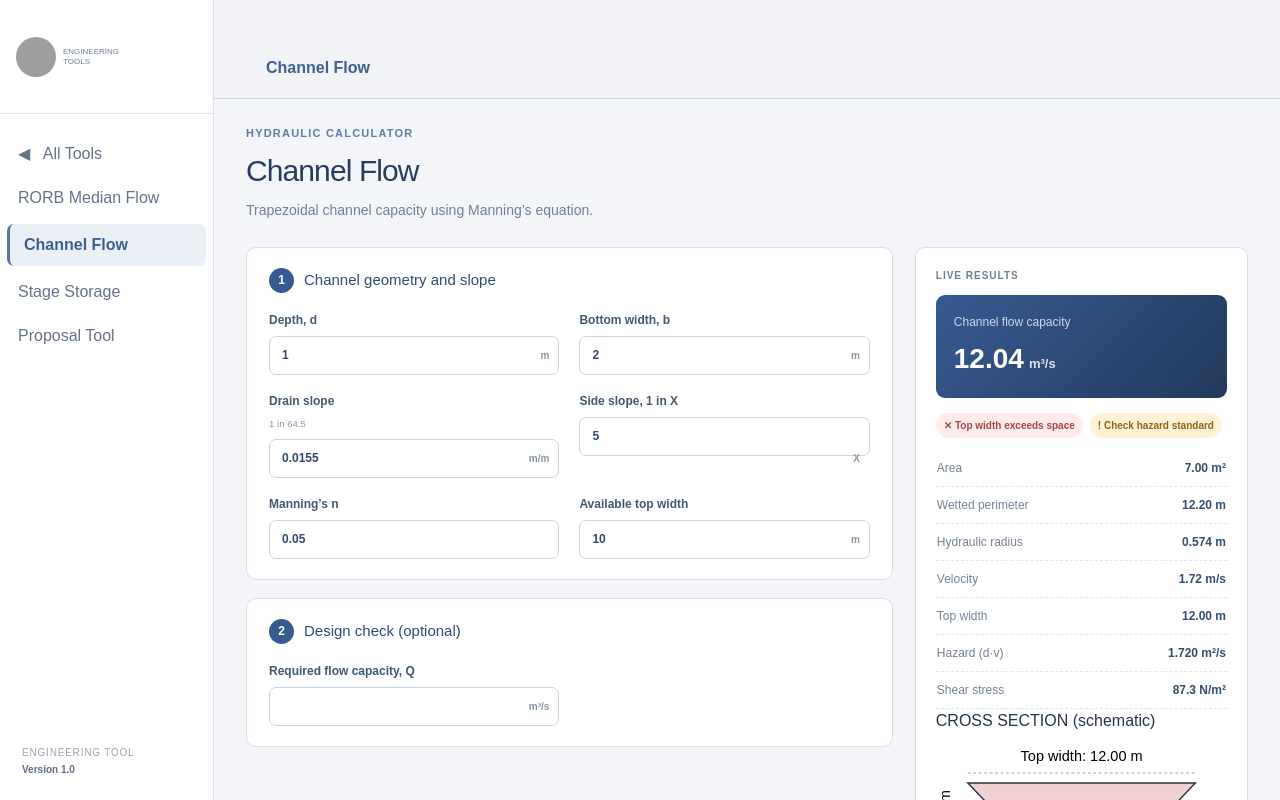
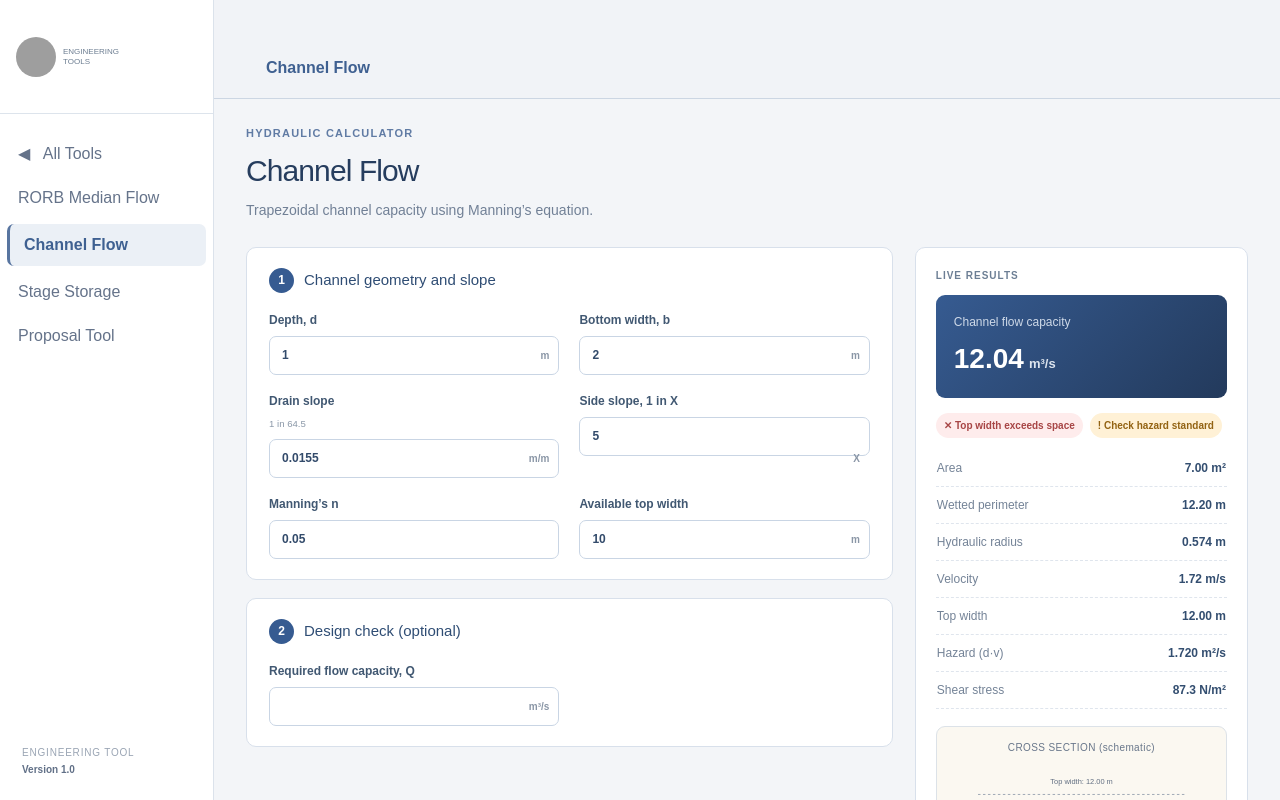
Before and after one commit to MariaMcCrann/Engineering-Tools-Platform, a Next.js app in the folder apps/rorb-median-flow/: page / in a window 1280 px wide. Both pictures are taken after a click on the button "Channel Flow". Shown: the top 800 px of the page. Built offline with nearby package versions, Linux system fonts and the light colour scheme; grey boxes are pictures that could not be loaded.

Commit message:
Add live trapezoidal cross-section diagrams

```diff
--- a/apps/rorb-median-flow/app/globals.css
+++ b/apps/rorb-median-flow/app/globals.css
@@ -99,6 +99,7 @@ td small { color:#96a0ad; font-weight:400; }
 .check-row { display:flex; flex-wrap:wrap; gap:7px; margin-bottom:12px; }.check-row span { padding:5px 8px; border-radius:99px; font-size:10px; font-weight:700; }.pass{background:#e6f4ed;color:#246b50}.fail{background:#feecec;color:#a74545}.warn{background:#fff1d6;color:#936313}
 .metric { display:flex; justify-content:space-between; padding:9px 1px; border-bottom:1px dashed #dfe5ed; font-size:12px; }.metric span{color:#748397}.metric strong{color:#334e70}
 .download-btn,.run-proposal { margin-top:17px; border:0; border-radius:7px; padding:10px 14px; background:#365b91; color:#fff; font-weight:700; cursor:pointer; }
+.cross-section{margin-top:17px;padding:13px 12px 8px;background:#fbf8f1;border:1px solid #dce2e8;border-radius:9px}.cross-section h3{margin:0 0 3px;text-align:center;color:#68768a;font-size:10px;letter-spacing:.04em}.cross-section svg{display:block;width:100%;height:auto;max-height:235px}.cross-section text{fill:#637083;font-size:9px;font-family:Arial,sans-serif}
 .storage-table { max-height:350px; overflow:auto; border:1px solid #e0e6ee; border-radius:7px; }.storage-table th { position:sticky; top:0; }.storage-table td,.storage-table th { text-align:right; }.answer-note { background:#edf7f2; color:#346b56; padding:10px; border-radius:6px; font-size:12px; }
 .proposal-layout { max-width:850px; margin-top:26px; }.proposal-fields label{display:flex;flex-direction:column;gap:7px;color:#415872}.proposal-fields input{width:100%}
 .proposal-drop { min-height:130px; border:2px dashed #bccadb; border-radius:8px; display:flex; align-items:center; justify-content:center; text-align:center; cursor:pointer; }.proposal-drop span{font-size:24px}.proposal-drop strong{font-size:13px}.proposal-drop small{font-size:11px;color:#8b98a8}.proposal-drop input{display:none}
```
